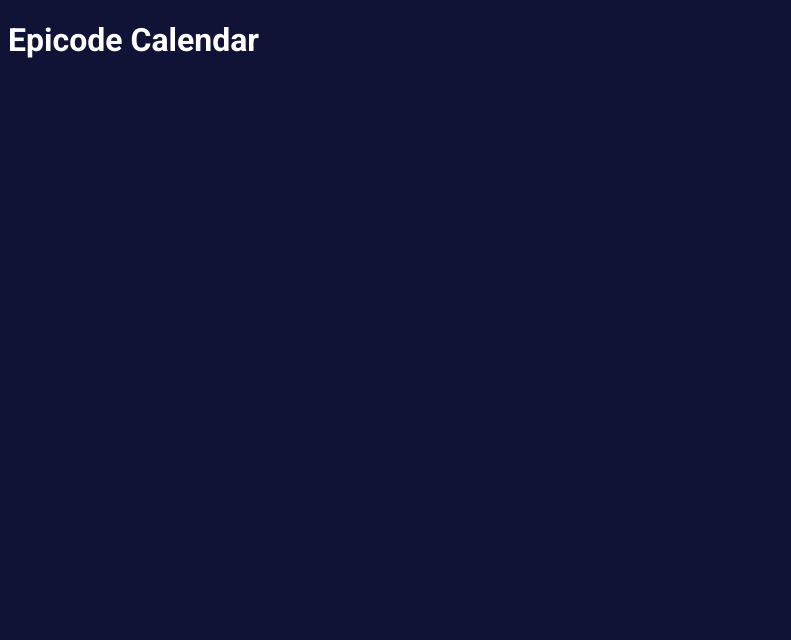
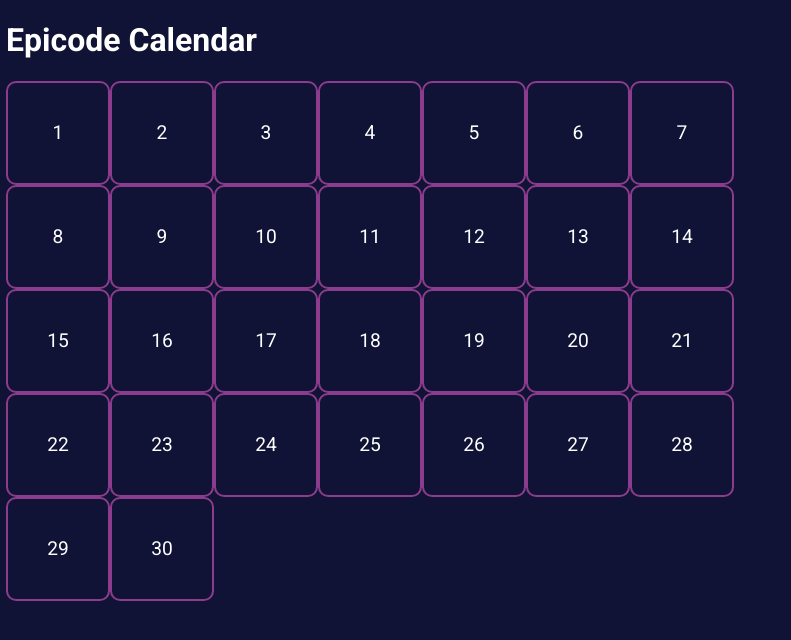
Before and after one commit to ecamellini/WD0122-M1-D13, a plain HTML site: page index.html in a window 1280 px wide. Shown: the whole page, without its empty margins (0-791 px from the left). Drawn offline with Linux system fonts and the light colour scheme.

Commit message:
Displaying days

```diff
--- a/index.html
+++ b/index.html
@@ -17,6 +17,9 @@
 <body>
   <h1>Epicode Calendar</h1>
 
+  <div id="days-container">
+    <!-- DAYS DISPlAYED PROGRAMMATICALLY IN JS -->
+  </div>
   <script type="text/javascript" src="index.js"></script>
 </body>
 
--- a/index.js
+++ b/index.js
@@ -1 +1,35 @@
-alert("Test test.")
+
+/* ASSUMPTION
+For this first release, let's just always display 30 days.
+We don't care about the current month and its real number of days.
+Manipulating dates is very comples, expecially in JS, so we don't do it today.
+*/
+const numberOfDays = 30 // Const values are not variable i.e., they don't change, constant
+
+function displayDays() {
+  // We want to display N tags like this one, inside the days container.
+  // <div class="day">N</div>
+
+  let daysContainer = document.getElementById('days-container')
+
+  for (let dayNumber = 1; dayNumber <= numberOfDays; dayNumber++) {
+    // 1) We create the div element
+    let dayNode = document.createElement('div')
+
+    // 2) We customize it (adding a class, text, etc.)
+    dayNode.innerText = dayNumber
+    dayNode.classList.add('day')
+
+    // 3) We need to add them to the days container i.e., we manipulate the days container
+    // 3.1) We need to select the days container - already done before the loop
+    // 3.2) We manipulate it -> we attach a child to it
+    daysContainer.appendChild(dayNode)
+  }
+}
+
+function executeOnLoad() {
+  // Here we do all the things that we want to happen right after page load.
+  displayDays()
+}
+// This is how you tell your browser to execute something right after page load.
+window.onload = executeOnLoad // We don't need to call it. Window will call it for us, onload.
--- a/styles.css
+++ b/styles.css
@@ -2,4 +2,22 @@
   background-color: rgb(16,19,53);
   color: white;
   font-family: 'Roboto', sans-serif;
+  max-width: 1268px;
+  margin: 0 auto;
 }
+
+#days-container {
+  width: 60%;
+}
+
+.day {
+  background-color:  rgb(16,19,53);
+  display: inline-block;
+  width: 100px;
+  height: 100px;
+  line-height: 100px;
+  border: 2px solid rgb(140,60,140);
+  border-radius: 10px;
+  text-align: center;
+  font-size: larger;
+}
```
